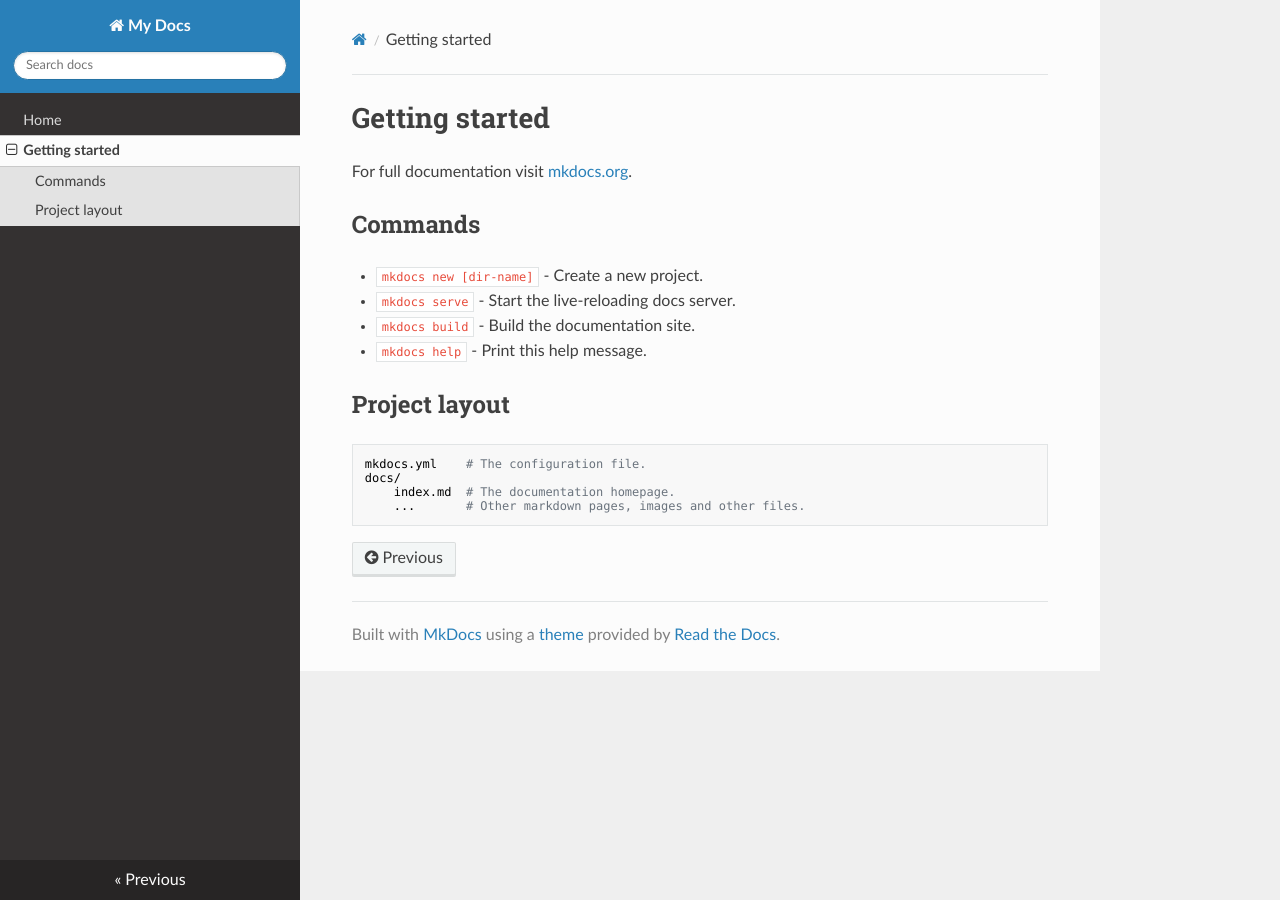
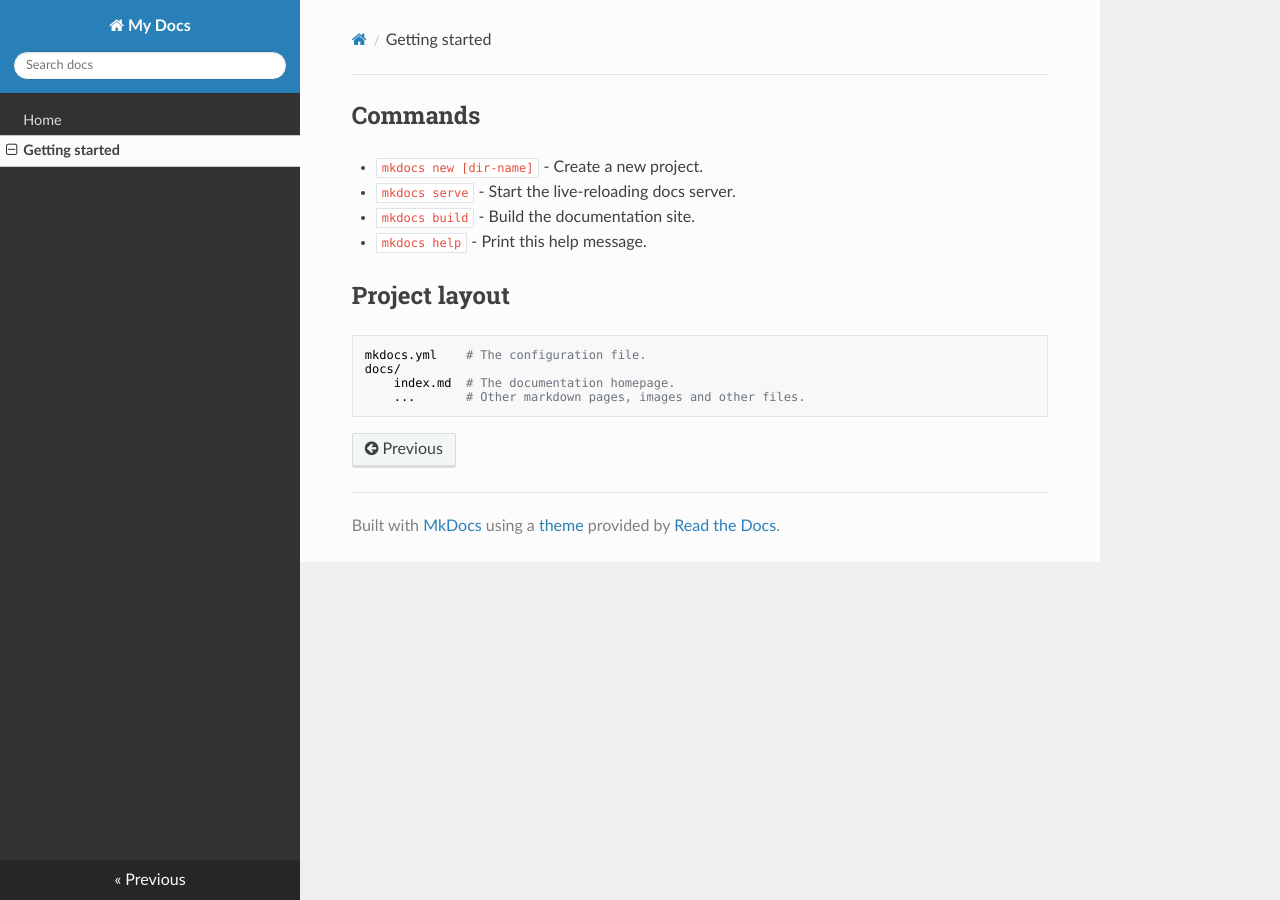
Before and after one commit to GooRiOn/ReadTheDocs.Demo, an MkDocs documentation site: the page built from docs/getting-started.md, in a window 1280 px wide. Built offline with MkDocs 1.6.1, drawn with Linux system fonts in a browser that asks for light colours; nearby versions of some CDN libraries.

Commit message:
Removed subheader

```diff
--- a/docs/getting-started.md
+++ b/docs/getting-started.md
@@ -1,7 +1,3 @@
-# Getting started
-
-For full documentation visit [mkdocs.org](https://mkdocs.org).
-
 ## Commands
 
 * `mkdocs new [dir-name]` - Create a new project.
```
